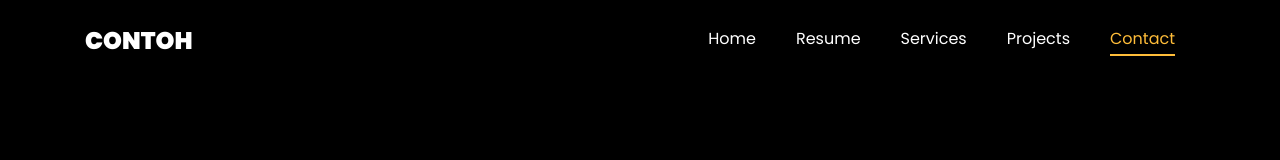
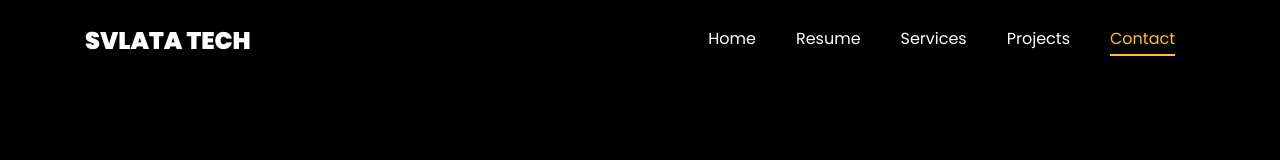
Before and after one commit to svlatatech/svlatatech.github.io, a plain HTML site: page index.html in a window 1280 px wide. Shown: the top 160 px of the page. Drawn offline with Linux system fonts and the light colour scheme; files whose address does not match are found by name.

Commit message:
update title

```diff
--- a/index.html
+++ b/index.html
@@ -19,7 +19,7 @@
   <body data-spy="scroll" data-target=".site-navbar-target" data-offset="300">
     <nav class="navbar navbar-expand-lg navbar-dark ftco_navbar ftco-navbar-light site-navbar-target" id="ftco-navbar">
 	    <div class="container">
-	      <a class="navbar-brand" href="index.html">Contoh</a>
+	      <a class="navbar-brand" href="index.html">Svlata Tech</a>
 	      <button class="navbar-toggler js-fh5co-nav-toggle fh5co-nav-toggle" type="button" data-toggle="collapse" data-target="#ftco-nav" aria-controls="ftco-nav" aria-expanded="false" aria-label="Toggle navigation">
 	        <span class="oi oi-menu"></span> Menu
 	      </button>
```
